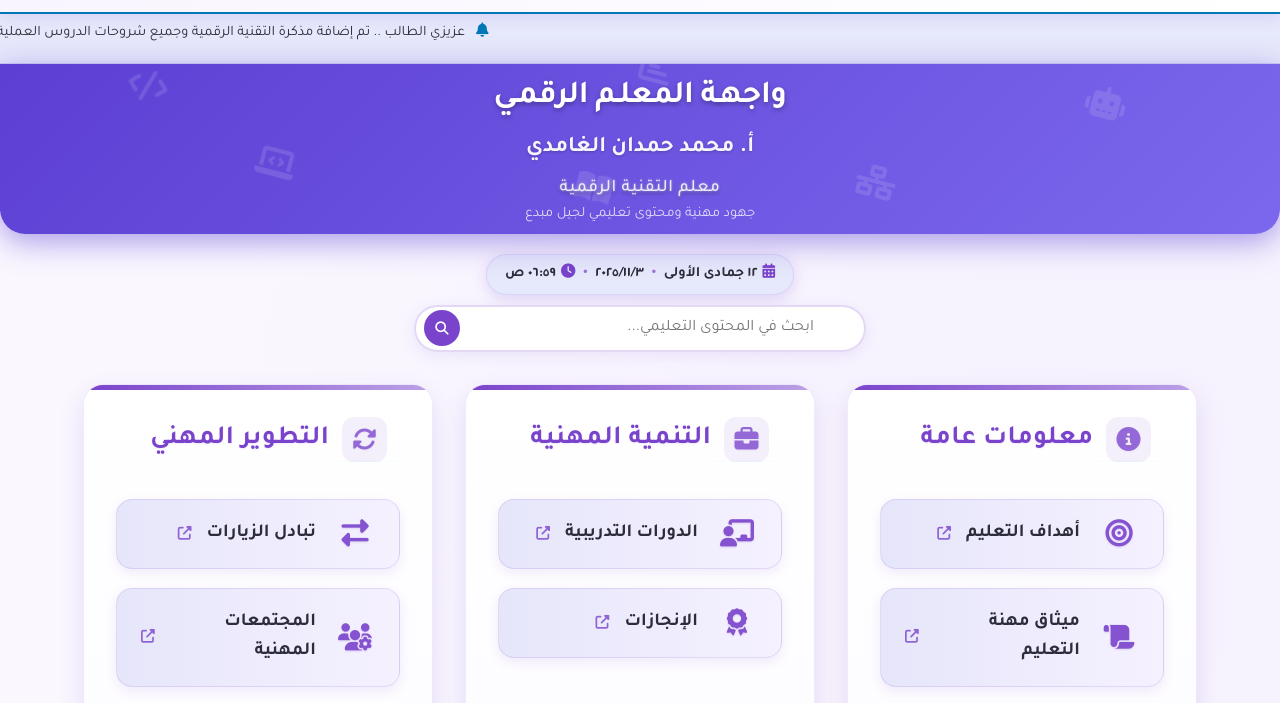
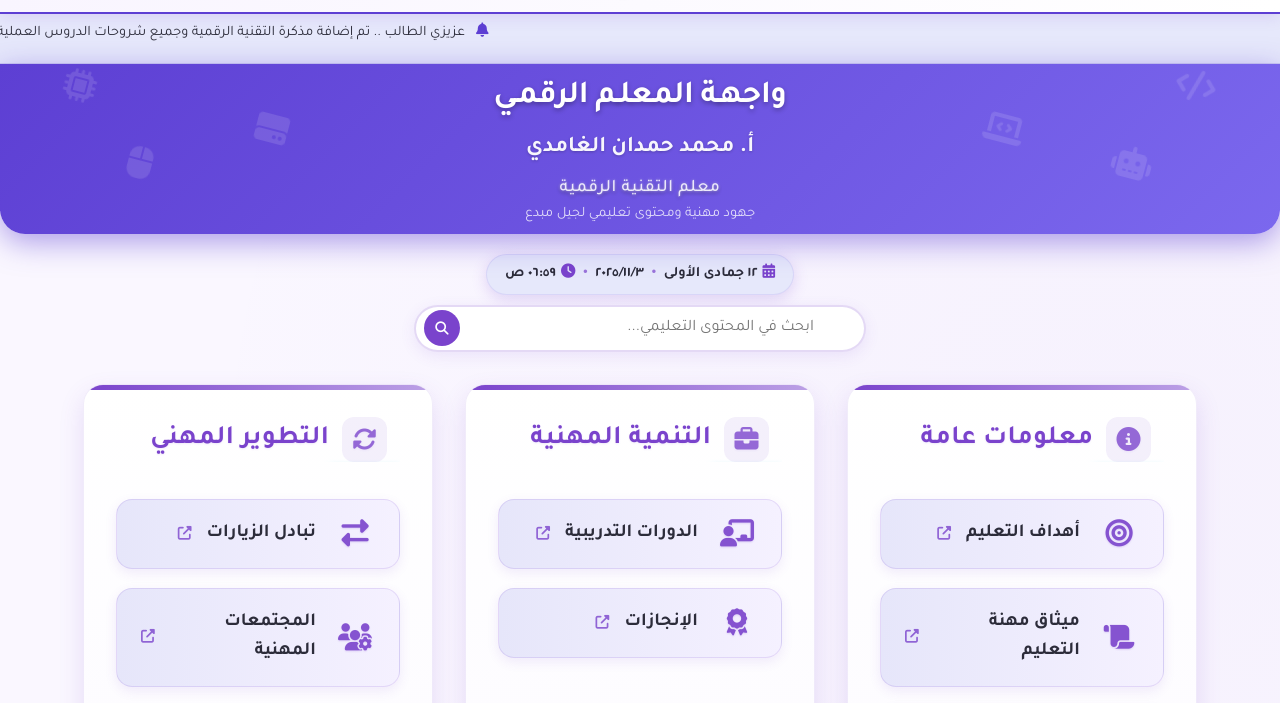
Before and after one commit to muhammad1937-web/teacher-injaz, a website: page index.html in a window 1280 px wide. Shown: the part 44-747 px from the top of the page. Drawn offline with Linux system fonts and the light colour scheme.

Commit message:
Update index.html
تحديث

```diff
--- a/index.html
+++ b/index.html
@@ -71,20 +71,27 @@
   pointer-events: none;
 }
 
+/* 1. التنسيق العام للأيقونات */
 .floating-icons i {
-  color: rgba(255, 255, 255, 0.12);
+  color: rgba(255, 255, 255, 0.12); /* شفافية خفيفة */
   position: absolute;
-  font-size: 2rem; /* حجم أصغر للأيقونات */
-  animation: float 15s infinite ease-in-out;
-}
-
-/* توزيع وتوقيت مختلف لكل أيقونة */
-.icon-1 { top: 15%; left: 10%; animation-delay: 0s; }
-.icon-2 { top: 25%; right: 12%; animation-delay: -3s; font-size: 2.5rem; }
-.icon-3 { top: 60%; left: 20%; animation-delay: -6s; }
-.icon-4 { bottom: 10%; right: 30%; animation-delay: -9s; font-size: 2.2rem; }
-.icon-5 { top: 75%; left: 45%; animation-delay: -12s; }
-.icon-6 { top: 5%; left: 50%; animation-delay: -14s; }
+  font-size: 2rem; /* حجم مناسب */
+  animation: float 15s infinite ease-in-out; /* إعادة الحركة */
+}
+
+/* 2. تحديد مواقع الأيقونات على الأطراف */
+
+/* أيقونات الجانب الأيمن */
+.icon-1 { top: 15%; right: 5%; animation-delay: 0s; }
+.icon-2 { top: 60%; right: 10%; animation-delay: -5s; }
+.icon-3 { top: 40%; right: 20%; animation-delay: -10s; } /* تم التعديل من 15% إلى 20% */
+
+/* أيقونات الجانب الأيسر */
+.icon-4 { top: 15%; left: 5%; animation-delay: -2s; }
+.icon-5 { top: 60%; left: 10%; animation-delay: -7s; }
+.icon-6 { top: 40%; left: 20%; animation-delay: -12s; } /* تم التعديل من 15% إلى 20% */
+
+
 
 /* حركة الطفو العشوائية */
 @keyframes float {
@@ -117,7 +124,7 @@
       --primary-400: #9a69e6;
       --primary-500: #7a43cc;
       --primary-600: #5e3399;
-    --header-color: #0077B6; /* أزرق تقني عميق */
+    --header-color:  #5D3FD3; /* أزرق تقني عميق */
     --primary-soft-2: #E6E6FA;
       --primary-soft-1: #00B4D8; /* أزرق سماوي فاتح */
       --notification-color: #E6E6FA;
@@ -1521,14 +1528,17 @@ header p {
     <span> جهود مهنية ومحتوى تعليمي لجيل مبدع</span>
   </div>
   <div class="floating-icons">
-    <!-- الأيقونات التقنية الجديدة -->
+    <!-- أيقونات الجانب الأيمن (كما هي) -->
     <i class="fas fa-code icon-1"></i>
     <i class="fas fa-robot icon-2"></i>
     <i class="fas fa-laptop-code icon-3"></i>
-    <i class="fas fa-network-wired icon-4"></i>
-    <i class="fas fa-book-open icon-5"></i>
-    <i class="fas fa-chart-bar icon-6"></i>
+
+    <!-- أيقونات الجانب الأيسر (الجديدة) -->
+    <i class="fas fa-microchip icon-4"></i>     <!-- معالج -->
+    <i class="fas fa-mouse icon-5"></i>         <!-- شكل الفأرة (الماوس) -->
+    <i class="fas fa-hdd icon-6"></i>           <!-- قرص صلب/تخزين -->
   </div>
+
 
 </header>
 <!-- === نهاية الهيدر الجديد والمحسّن === -->
```
